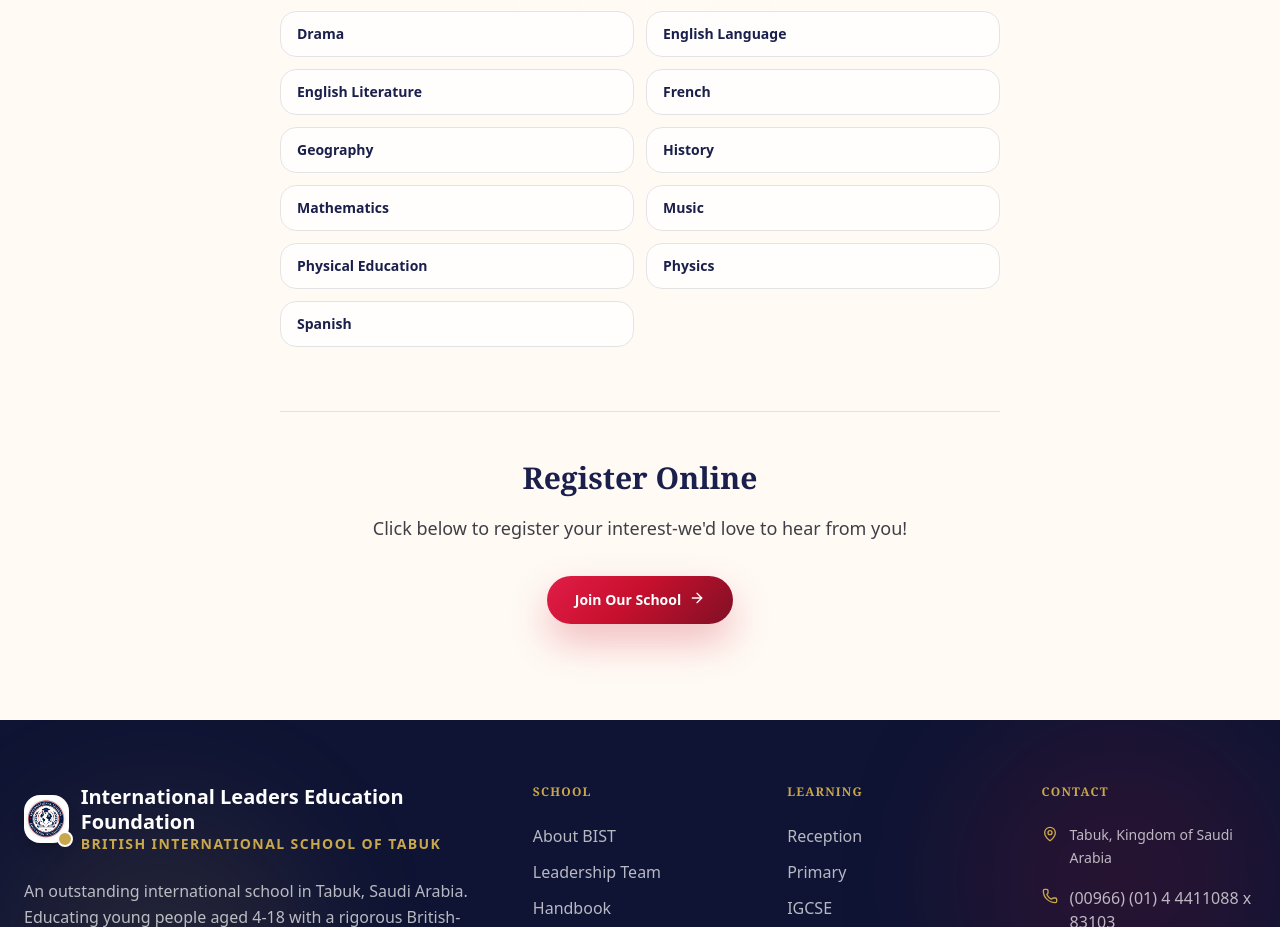
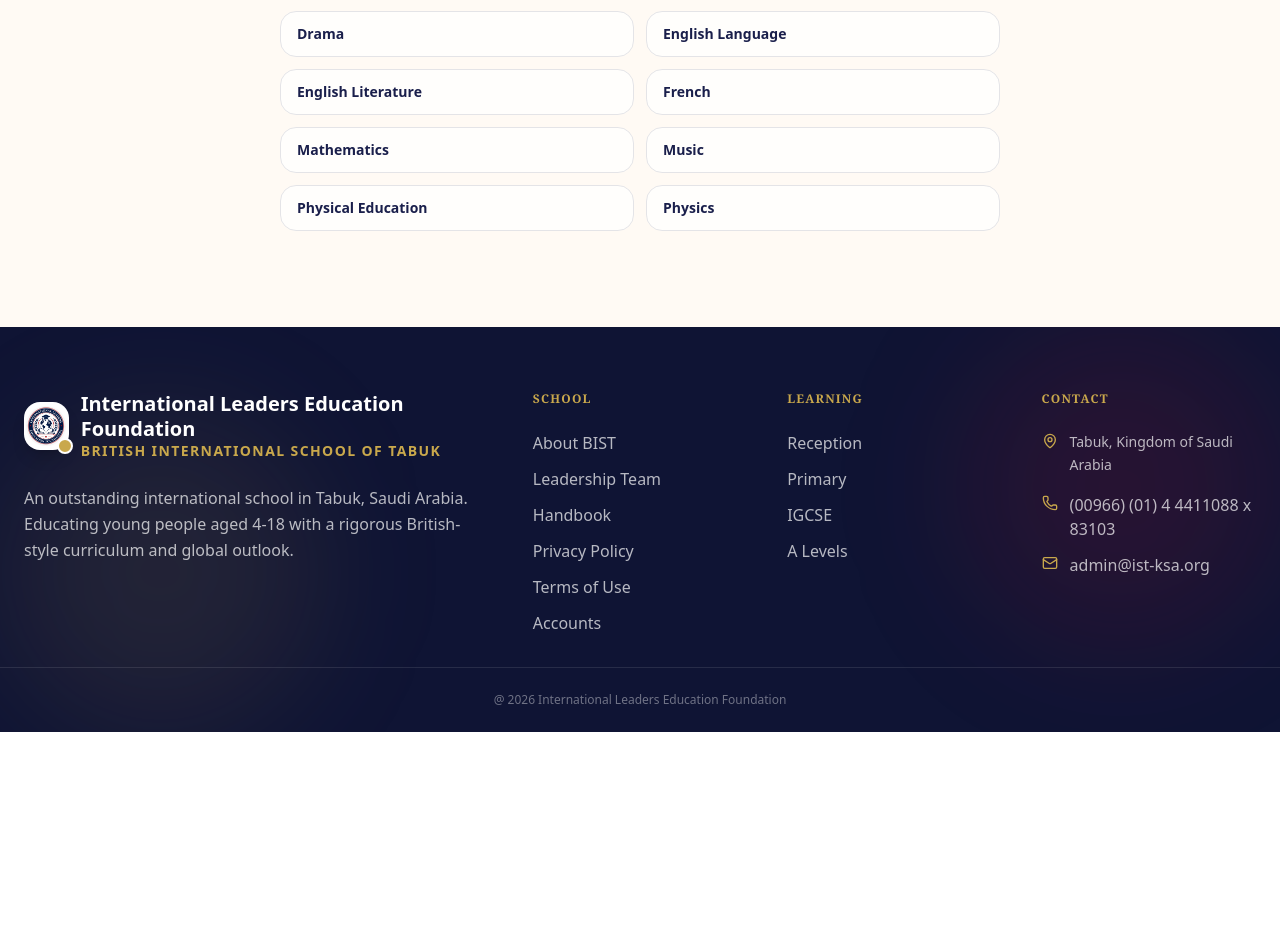
Before and after one commit to MuhammadOsman381/bis-tabuk, a Next.js app: page /secondary/years-10-11-igcse in a window 1280 px wide. Shown: the part 1404-2331 px from the top of the page. After the commit the page ends 2136 px from the top, so only its background shows below. Built offline with nearby package versions, Linux system fonts and the light colour scheme.

Commit message:
Clean up secondary page content

```diff
--- a/app/core-principles/page.tsx
+++ b/app/core-principles/page.tsx
@@ -1,9 +1,7 @@
 'use client';
 
 import { useState } from 'react';
-import Link from 'next/link';
 import { motion } from 'framer-motion';
-import { ArrowRight } from 'lucide-react';
 import Topbar from '@/components/layout/Topbar';
 import Navbar from '@/components/layout/Navbar';
 import Sidebar from '@/components/layout/Sidebar';
@@ -117,20 +115,6 @@
               ))}
             </motion.div>
 
-            <Reveal className="mt-16 border-t border-zinc-200 pt-12 text-center dark:border-white/10">
-              <h2 className="text-3xl font-black text-[#1A1F4B] dark:text-zinc-50">Register Online</h2>
-              <p className="mx-auto mt-4 max-w-xl text-lg leading-8 text-zinc-700 dark:text-zinc-300">
-                Click below to register your interest-we&apos;d love to hear from you!
-              </p>
-              <Link
-                href="/apply"
-                className="group relative isolate mt-8 inline-flex overflow-hidden rounded-full bg-[linear-gradient(135deg,#E11D48,#C8102E_45%,#7F1024)] px-7 py-3.5 text-sm font-bold text-white shadow-[0_18px_38px_rgba(200,16,46,0.26)] transition hover:-translate-y-0.5"
-              >
-                <span className="absolute inset-y-0 -left-1/2 -z-10 w-1/3 rotate-12 bg-white/30 blur-md transition-transform duration-700 group-hover:translate-x-[420%]" />
-                Join Our School
-                <ArrowRight className="ml-2 h-4 w-4" />
-              </Link>
-            </Reveal>
           </div>
         </section>
 
--- a/app/primary/about-bist-primary-section/page.tsx
+++ b/app/primary/about-bist-primary-section/page.tsx
@@ -87,13 +87,6 @@
               </ul>
             </Reveal>
 
-            <Reveal className="mt-12">
-              <blockquote className="border-l-4 border-[#C8102E] pl-6 text-left text-xl font-semibold leading-9 text-[#1A1F4B] dark:border-[#C9A84C] dark:text-zinc-50">
-                &quot;BIST supported me in writing my book by organising Book Days, Book Weeks, and various competitions.
-                These events inspired me to write, explore my imagination, and bring my ideas to life.&quot; - Aaliyah, Y5-3
-              </blockquote>
-            </Reveal>
-
             <motion.div
               initial="hidden"
               whileInView="visible"
--- a/app/secondary/a-levels/page.tsx
+++ b/app/secondary/a-levels/page.tsx
@@ -18,15 +18,8 @@
   'Computer Science',
   'Economics',
   'English',
-  'French',
-  'Geography',
-  'History',
   'Mathematics',
   'Physics',
-  'Psychology',
-  'Spanish',
-  'Theatre',
-  'Visual Arts',
 ];
 
 export default function IbOneAndTwoPage() {
@@ -65,12 +58,6 @@
                 The A Levels Programme is a rigorous two-year course that develops academic
                 depth, breadth, research skills and international mindedness.
               </p>
-            </Reveal>
-
-            <Reveal className="mt-12">
-              <blockquote className="border-l-4 border-[#C8102E] pl-6 text-left text-xl font-semibold leading-9 text-[#1A1F4B] dark:border-[#C9A84C] dark:text-zinc-50">
-                &quot;A Levels at BIST has helped me organise my time, think independently and prepare for university life.&quot; - Hadi, IB2
-              </blockquote>
             </Reveal>
 
             <Reveal className="mt-12 space-y-7 text-left text-lg leading-8 text-zinc-700 dark:text-zinc-300">
--- a/app/secondary/about-bist-secondary-section/page.tsx
+++ b/app/secondary/about-bist-secondary-section/page.tsx
@@ -1,9 +1,7 @@
 'use client';
 
 import { useState } from 'react';
-import Link from 'next/link';
 import { motion } from 'framer-motion';
-import { ArrowRight } from 'lucide-react';
 import Topbar from '@/components/layout/Topbar';
 import Navbar from '@/components/layout/Navbar';
 import Sidebar from '@/components/layout/Sidebar';
@@ -85,20 +83,6 @@
               </div>
             </Reveal>
 
-            <Reveal className="mt-16 border-t border-zinc-200 pt-12 text-center dark:border-white/10">
-              <h2 className="text-3xl font-black text-[#1A1F4B] dark:text-zinc-50">Register Online</h2>
-              <p className="mx-auto mt-4 max-w-xl text-lg leading-8 text-zinc-700 dark:text-zinc-300">
-                Click below to register your interest-we&apos;d love to hear from you!
-              </p>
-              <Link
-                href="/apply"
-                className="group relative isolate mt-8 inline-flex overflow-hidden rounded-full bg-[linear-gradient(135deg,#E11D48,#C8102E_45%,#7F1024)] px-7 py-3.5 text-sm font-bold text-white shadow-[0_18px_38px_rgba(200,16,46,0.26)] transition hover:-translate-y-0.5"
-              >
-                <span className="absolute inset-y-0 -left-1/2 -z-10 w-1/3 rotate-12 bg-white/30 blur-md transition-transform duration-700 group-hover:translate-x-[420%]" />
-                Join Our School
-                <ArrowRight className="ml-2 h-4 w-4" />
-              </Link>
-            </Reveal>
           </div>
         </section>
 
--- a/app/secondary/learning-support/page.tsx
+++ b/app/secondary/learning-support/page.tsx
@@ -1,9 +1,7 @@
 'use client';
 
 import { useState } from 'react';
-import Link from 'next/link';
 import { motion } from 'framer-motion';
-import { ArrowRight } from 'lucide-react';
 import Topbar from '@/components/layout/Topbar';
 import Navbar from '@/components/layout/Navbar';
 import Sidebar from '@/components/layout/Sidebar';
@@ -14,7 +12,6 @@
   'Screening assessments for interventions and access arrangements',
   'Evidence-based interventions',
   'EAL (English as an Additional Language) support',
-  'Homework Club (open to all students)',
 ];
 
 export default function LearningSupportPage() {
@@ -88,20 +85,6 @@
               </p>
             </Reveal>
 
-            <Reveal className="mt-16 border-t border-zinc-200 pt-12 text-center dark:border-white/10">
-              <h2 className="text-3xl font-black text-[#1A1F4B] dark:text-zinc-50">Register Online</h2>
-              <p className="mx-auto mt-4 max-w-xl text-lg leading-8 text-zinc-700 dark:text-zinc-300">
-                Click below to register your interest-we&apos;d love to hear from you!
-              </p>
-              <Link
-                href="/apply"
-                className="group relative isolate mt-8 inline-flex overflow-hidden rounded-full bg-[linear-gradient(135deg,#E11D48,#C8102E_45%,#7F1024)] px-7 py-3.5 text-sm font-bold text-white shadow-[0_18px_38px_rgba(200,16,46,0.26)] transition hover:-translate-y-0.5"
-              >
-                <span className="absolute inset-y-0 -left-1/2 -z-10 w-1/3 rotate-12 bg-white/30 blur-md transition-transform duration-700 group-hover:translate-x-[420%]" />
-                Join Our School
-                <ArrowRight className="ml-2 h-4 w-4" />
-              </Link>
-            </Reveal>
           </div>
         </section>
 
--- a/app/secondary/years-10-11-igcse/page.tsx
+++ b/app/secondary/years-10-11-igcse/page.tsx
@@ -1,9 +1,7 @@
 'use client';
 
 import { useState } from 'react';
-import Link from 'next/link';
 import { motion } from 'framer-motion';
-import { ArrowRight } from 'lucide-react';
 import Topbar from '@/components/layout/Topbar';
 import Navbar from '@/components/layout/Navbar';
 import Sidebar from '@/components/layout/Sidebar';
@@ -21,13 +19,10 @@
   'English Language',
   'English Literature',
   'French',
-  'Geography',
-  'History',
   'Mathematics',
   'Music',
   'Physical Education',
   'Physics',
-  'Spanish',
 ];
 
 export default function IgcsePage() {
@@ -95,20 +90,6 @@
               </motion.ul>
             </Reveal>
 
-            <Reveal className="mt-16 border-t border-zinc-200 pt-12 text-center dark:border-white/10">
-              <h2 className="text-3xl font-black text-[#1A1F4B] dark:text-zinc-50">Register Online</h2>
-              <p className="mx-auto mt-4 max-w-xl text-lg leading-8 text-zinc-700 dark:text-zinc-300">
-                Click below to register your interest-we&apos;d love to hear from you!
-              </p>
-              <Link
-                href="/apply"
-                className="group relative isolate mt-8 inline-flex overflow-hidden rounded-full bg-[linear-gradient(135deg,#E11D48,#C8102E_45%,#7F1024)] px-7 py-3.5 text-sm font-bold text-white shadow-[0_18px_38px_rgba(200,16,46,0.26)] transition hover:-translate-y-0.5"
-              >
-                <span className="absolute inset-y-0 -left-1/2 -z-10 w-1/3 rotate-12 bg-white/30 blur-md transition-transform duration-700 group-hover:translate-x-[420%]" />
-                Join Our School
-                <ArrowRight className="ml-2 h-4 w-4" />
-              </Link>
-            </Reveal>
           </div>
         </section>
 
--- a/app/secondary/years-7-9-key-stage-three/page.tsx
+++ b/app/secondary/years-7-9-key-stage-three/page.tsx
@@ -1,9 +1,8 @@
 'use client';
 
 import { useState } from 'react';
-import Link from 'next/link';
 import { motion } from 'framer-motion';
-import { ArrowRight, BookOpen } from 'lucide-react';
+import { BookOpen } from 'lucide-react';
 import Topbar from '@/components/layout/Topbar';
 import Navbar from '@/components/layout/Navbar';
 import Sidebar from '@/components/layout/Sidebar';
@@ -23,7 +22,6 @@
   'Music',
   'Physical Education',
   'Science',
-  'Spanish',
   'Wellbeing',
 ];
 
@@ -104,20 +102,6 @@
               </p>
             </Reveal>
 
-            <Reveal className="mt-16 border-t border-zinc-200 pt-12 text-center dark:border-white/10">
-              <h2 className="text-3xl font-black text-[#1A1F4B] dark:text-zinc-50">Register Online</h2>
-              <p className="mx-auto mt-4 max-w-xl text-lg leading-8 text-zinc-700 dark:text-zinc-300">
-                Click below to register your interest-we&apos;d love to hear from you!
-              </p>
-              <Link
-                href="/apply"
-                className="group relative isolate mt-8 inline-flex overflow-hidden rounded-full bg-[linear-gradient(135deg,#E11D48,#C8102E_45%,#7F1024)] px-7 py-3.5 text-sm font-bold text-white shadow-[0_18px_38px_rgba(200,16,46,0.26)] transition hover:-translate-y-0.5"
-              >
-                <span className="absolute inset-y-0 -left-1/2 -z-10 w-1/3 rotate-12 bg-white/30 blur-md transition-transform duration-700 group-hover:translate-x-[420%]" />
-                Join Our School
-                <ArrowRight className="ml-2 h-4 w-4" />
-              </Link>
-            </Reveal>
           </div>
         </section>
 
--- a/components/layout/Sidebar.tsx
+++ b/components/layout/Sidebar.tsx
@@ -58,7 +58,6 @@
       { label: 'Years 7-9 (Key Stage Three)', href: '/secondary/years-7-9-key-stage-three' },
       { label: 'Years 10 & 11 (IGCSE)', href: '/secondary/years-10-11-igcse' },
       { label: 'A Levels', href: '/secondary/a-levels' },
-      { label: 'Subjects', href: '/secondary/subjects' },
       { label: 'Learning Support (Secondary)', href: '/secondary/learning-support' },
     ],
   },
```
